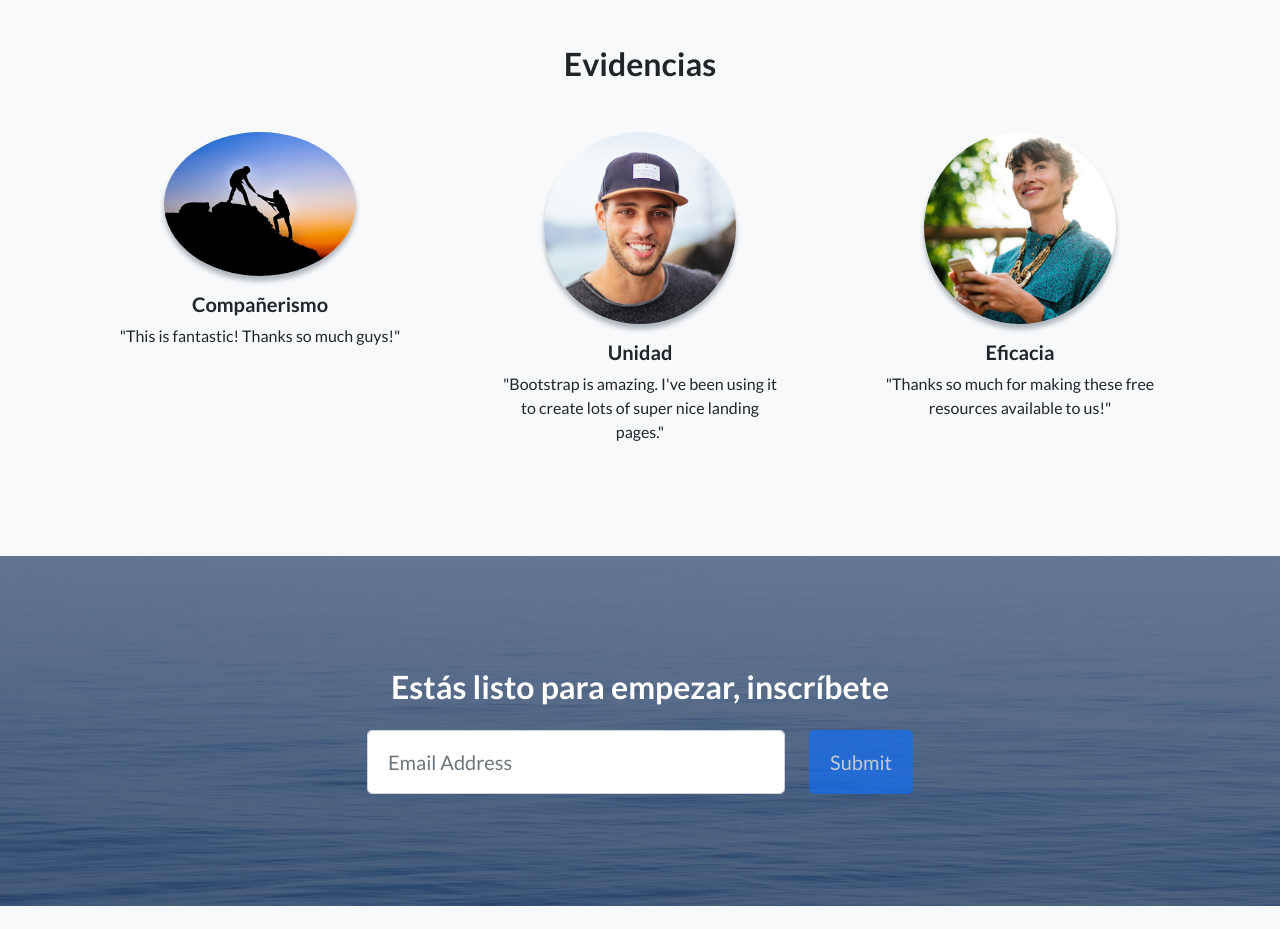
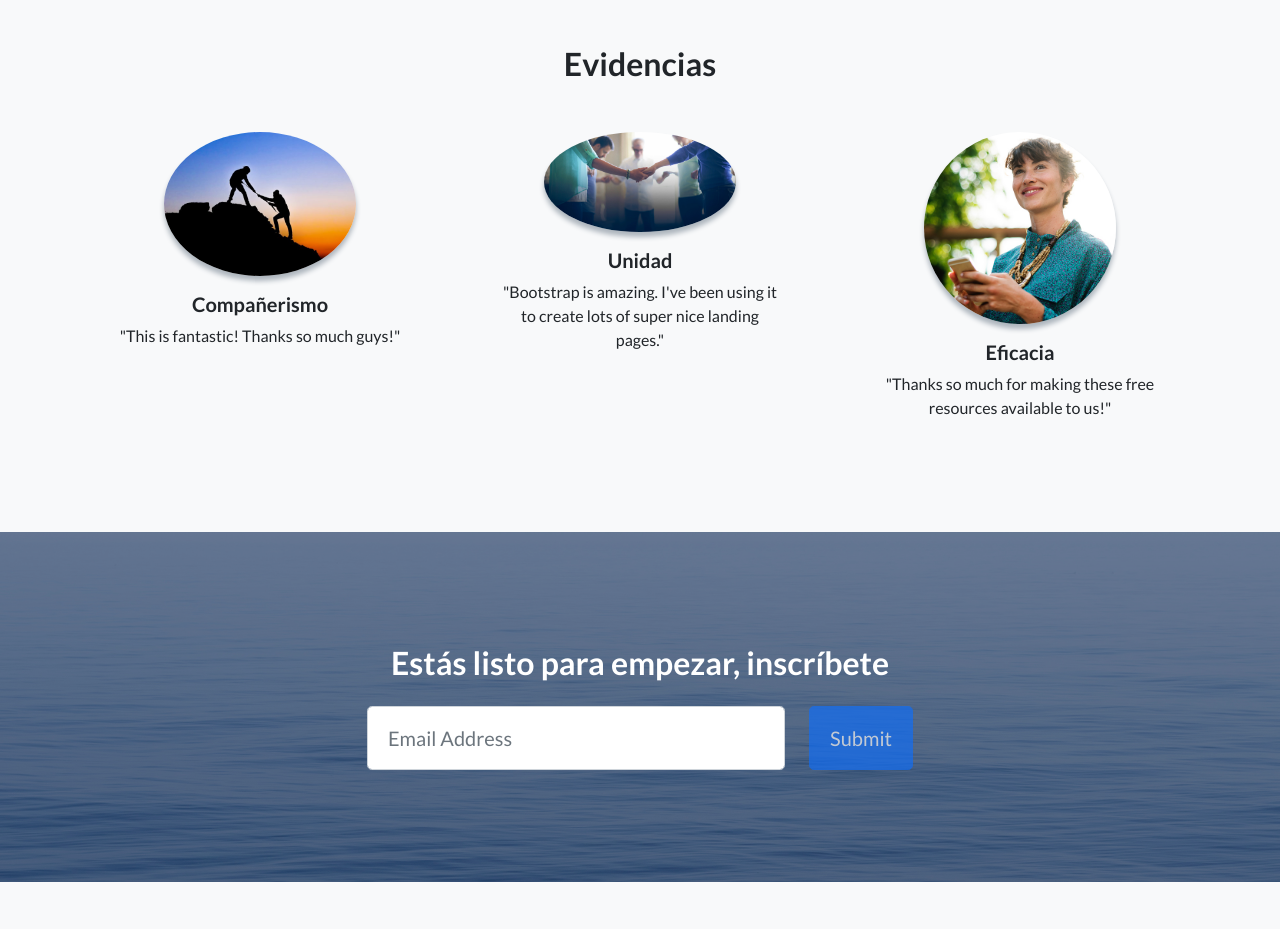
Before and after one commit to Pruebatics/Didacticatics, a plain HTML site: page index.html in a window 1280 px wide. Shown: the part 2580-3509 px from the top of the page. Drawn offline with nearby package versions, Linux system fonts and the light colour scheme.

Commit message:
Update index.html

```diff
--- a/index.html
+++ b/index.html
@@ -139,7 +139,7 @@
                     </div>
                     <div class="col-lg-4">
                         <div class="testimonial-item mx-auto mb-5 mb-lg-0">
-                            <img class="img-fluid rounded-circle mb-3" src="assets/img/testimonials-2.jpg" alt="..." />
+                            <img class="img-fluid rounded-circle mb-3" src="assets/img/05.jpg" alt="..." />
                             <h5>Unidad</h5>
                             <p class="font-weight-light mb-0">"Bootstrap is amazing. I've been using it to create lots of super nice landing pages."</p>
                         </div>
```
